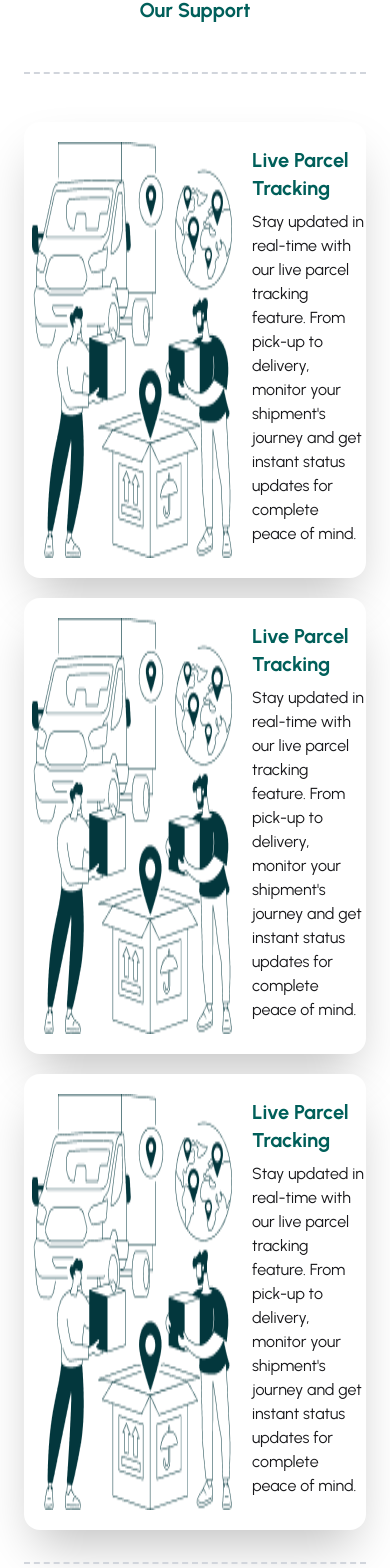
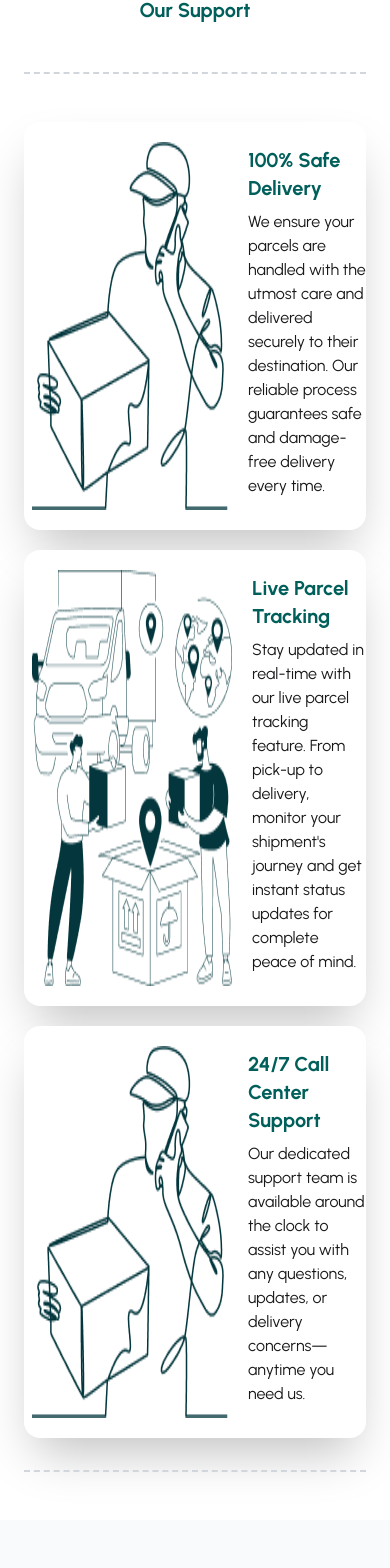
Before and after one commit to rimpakasundi07/Zap-Shift-Client, a React (Vite) app: page / in a window 390 px wide. Shown: the part 3133-4701 px from the top of the page. Built offline with nearby package versions, Linux system fonts and the light colour scheme.

Commit message:
Add 24/7 Call Center Support card with dedicated support description

```diff
--- a/src/pages/Home/OurService/OurService.jsx
+++ b/src/pages/Home/OurService/OurService.jsx
@@ -2,6 +2,7 @@ import React from "react";
 import icon from "../../../assets/bookingIcon.png";
 import icon2 from "../../../assets/service.png";
 import icon3 from "../../../assets/live-tracking.png";
+import icon4 from "../../../assets/safe-delivery.png";
 
 const OurService = () => {
   return (
@@ -147,34 +148,18 @@ const OurService = () => {
             {/* dotted separators top */}
             <div className="w-full border-t-2 border-dashed border-gray-300 pb-4 mb-8"></div>
             {/* cards */}
+
             <div className="bg-white gap-3 lg:gap-8 py-3 lg:py-5 flex  rounded-2xl shadow-2xl">
-              <img src={icon3} className="p-2 lg:p-4" alt="" />
-              {/* <p className="border-t-2 border-dashed border-gray-300"></p> */}
+              <img src={icon4} className="p-2 lg:p-4" alt="" />
 
               <div className="py-3 lg:py-5">
                 <p className="font-bold text-teal-800 lg:text-3xl text-xl">
-                  Live Parcel Tracking
+                  100% Safe Delivery
                 </p>
                 <p className="py-2 lg:py-3">
-                  Stay updated in real-time with our live parcel tracking
-                  feature. From pick-up to delivery, monitor your shipment's
-                  journey and get instant status updates for complete peace of
-                  mind.
-                </p>
-              </div>
-            </div>
-            <div className="bg-white gap-3 lg:gap-8 py-3 lg:py-5 flex  rounded-2xl shadow-2xl">
-              <img src={icon3} className="p-2 lg:p-4" alt="" />
-
-              <div className="py-3 lg:py-5">
-                <p className="font-bold text-teal-800 lg:text-3xl text-xl">
-                  Live Parcel Tracking
-                </p>
-                <p className="py-2 lg:py-3">
-                  Stay updated in real-time with our live parcel tracking
-                  feature. From pick-up to delivery, monitor your shipment's
-                  journey and get instant status updates for complete peace of
-                  mind.
+                  We ensure your parcels are handled with the utmost care and
+                  delivered securely to their destination. Our reliable process
+                  guarantees safe and damage-free delivery every time.
                 </p>
               </div>
             </div>
@@ -194,6 +179,21 @@ const OurService = () => {
                 </p>
               </div>
             </div>
+            <div className="bg-white gap-3 lg:gap-8 py-3 lg:py-5 flex  rounded-2xl shadow-2xl">
+              <img src={icon4} className="p-2 lg:p-4" alt="" />
+              {/* <p className="border-t-2 border-dashed border-gray-300"></p> */}
+
+              <div className="py-3 lg:py-5">
+                <p className="font-bold text-teal-800 lg:text-3xl text-xl">
+                  24/7 Call Center Support
+                </p>
+                <p className="py-2 lg:py-3">
+                  Our dedicated support team is available around the clock to
+                  assist you with any questions, updates, or delivery
+                  concerns—anytime you need us.
+                </p>
+              </div>
+            </div>
 
             <div className="space-y-6"></div>
 
```
